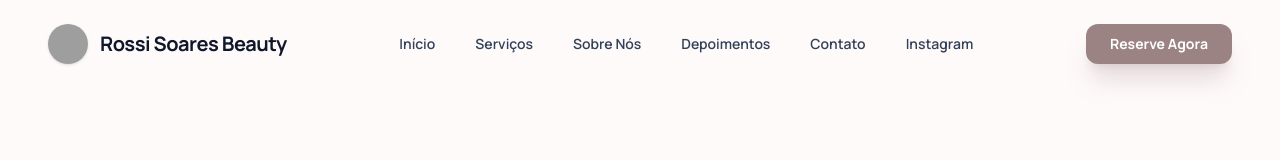
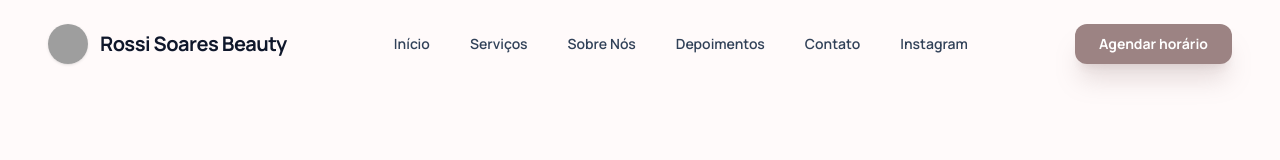
Before and after one commit to borajapa/rossi-beauty, a React (Vite) app: page / in a window 1280 px wide. Shown: the top 160 px of the page. Built offline with nearby package versions, Linux system fonts and the light colour scheme; grey boxes are pictures that could not be loaded.

Commit message:
fix: downgrade eslint and related packages to version 9.x for compatibility
refactor: update button text from 'Reserve Agora' to 'Agendar horário' in Navbar component

```diff
--- a/index.html
+++ b/index.html
@@ -1,9 +1,17 @@
 <!doctype html>
-<html lang="en">
+<html lang="pt-BR">
   <head>
     <meta charset="UTF-8" />
     <meta name="viewport" content="width=device-width, initial-scale=1.0" />
     <title>Rossi Soares Beauty</title>
+    <meta name="description" content="Descubra uma experiência de cuidado e bem-estar na Rossi Soares Beauty. Valorizamos sua beleza natural com tratamentos personalizados em Brasília." />
+
+    <!-- Open Graph / Facebook -->
+    <meta property="og:type" content="website" />
+    <meta property="og:url" content="https://rossisoares.com/" />
+    <meta property="og:title" content="Rossi Soares Beauty - Naturalmente Única" />
+    <meta property="og:description" content="Descubra uma experiência de cuidado e bem-estar. Valorizamos a beleza natural com excelência e tratamentos personalizados." />
+    <meta property="og:image" content="https://rossisoares.com/index/nos.jpg" />
 
     <!-- Google Analytics 4 (GA4) -->
     <script async src="https://www.googletagmanager.com/gtag/js?id=G-9GRRMKVJMT"></script>
--- a/package.json
+++ b/package.json
@@ -27,11 +27,11 @@
     "vite": "^6.2.0"
   },
   "devDependencies": {
-    "@eslint/js": "^10.0.1",
+    "@eslint/js": "^9.0.0",
     "@types/express": "^4.17.21",
     "@types/node": "^22.14.0",
     "autoprefixer": "^10.4.21",
-    "eslint": "^10.0.3",
+    "eslint": "^9.0.0",
     "eslint-config-prettier": "^10.1.8",
     "eslint-plugin-prettier": "^5.5.5",
     "eslint-plugin-react-hooks": "^7.0.1",
--- a/src/App.tsx
+++ b/src/App.tsx
@@ -122,7 +122,7 @@ const Navbar = ({
             onClick={() => handleScheduleClick()}
             className="hidden sm:block bg-primary hover:translate-y-[-2px] text-white px-6 py-2.5 rounded-xl text-sm font-bold shadow-xl shadow-primary/25 transition-all"
           >
-            Reserve Agora
+            Agendar horário
           </button>
           <button
             className="md:hidden text-slate-900"
@@ -168,7 +168,7 @@ const Navbar = ({
                 onClick={() => handleScheduleClick()}
                 className="w-full bg-primary text-white py-4 rounded-xl font-bold text-lg shadow-xl shadow-primary/25 hover:translate-y-[-2px] transition-all"
               >
-                Reserve Agora
+                Agendar horário
               </button>
             </nav>
           </motion.div>
```
Also changed, not shown: 1 other file (tests, documents, lock files or other folders).
